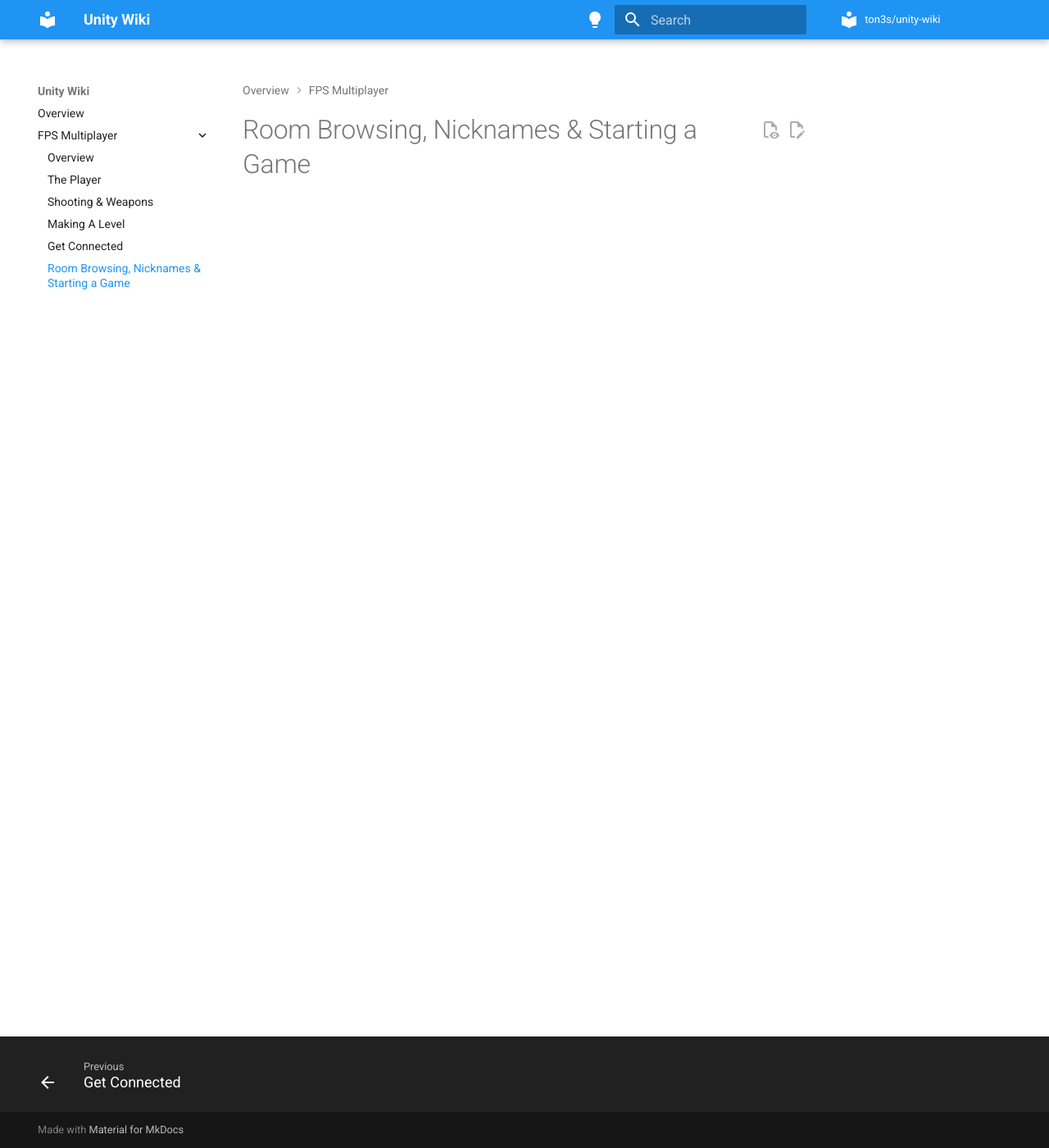
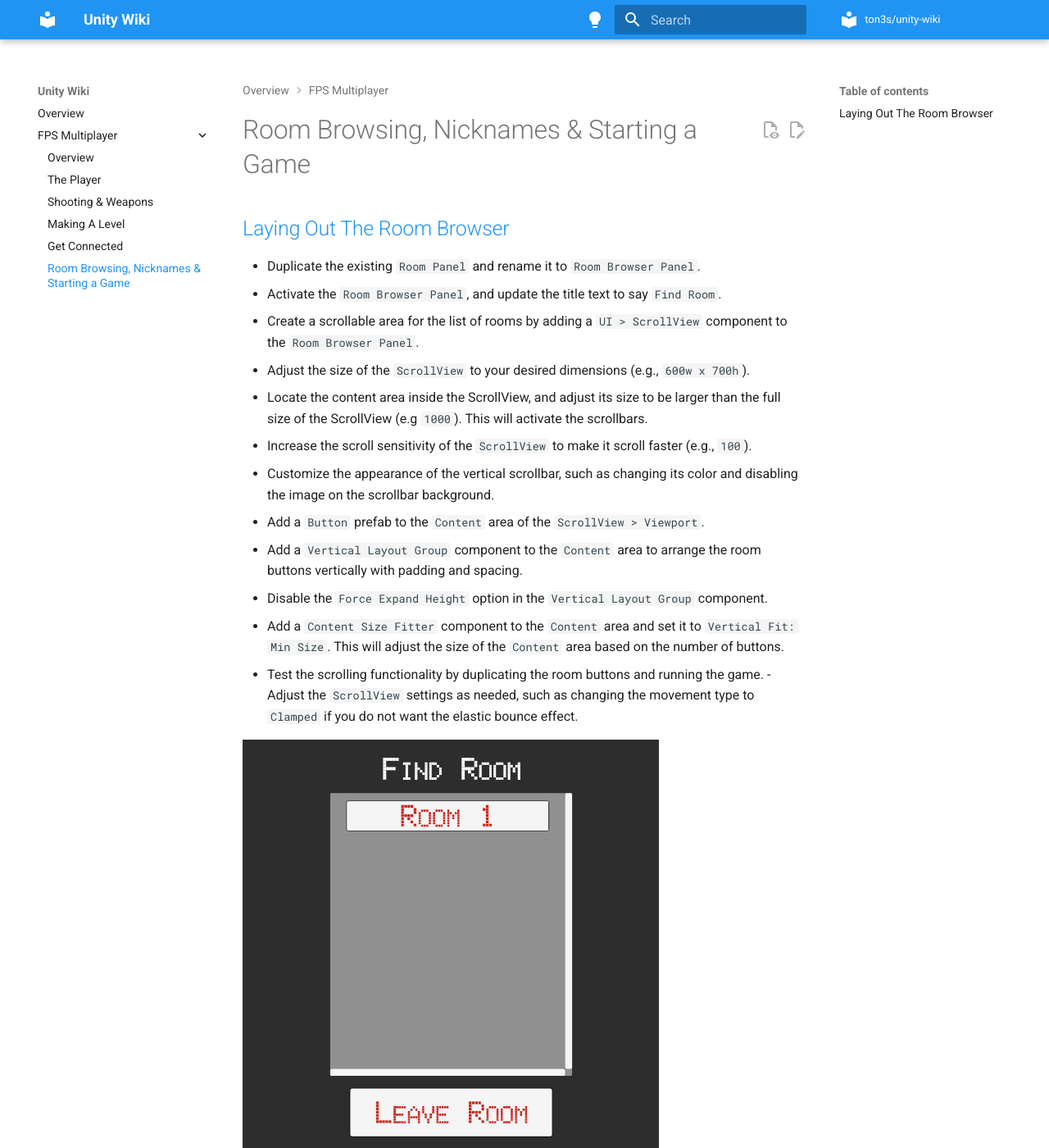
Before and after one commit to ton3s/unity-wiki, an MkDocs documentation site: the page built from docs/fps-multiplayer/starting-game.md, in a window 1280 px wide and 1400 px high. Shown: the whole window at 82% size. Built offline with MkDocs 1.6.1 and Material for MkDocs 9.7.7, drawn with Linux system fonts in a browser that asks for light colours.

Commit message:
Add video 40

```diff
--- a/docs/fps-multiplayer/starting-game.md
+++ b/docs/fps-multiplayer/starting-game.md
@@ -1 +1,18 @@
 # Room Browsing, Nicknames & Starting a Game
+
+## [Laying Out The Room Browser](https://www.udemy.com/course/unity-online-multiplayer/learn/lecture/25987986#questions)
+
+- Duplicate the existing `Room Panel` and rename it to `Room Browser Panel`.
+- Activate the `Room Browser Panel`, and update the title text to say `Find Room`.
+- Create a scrollable area for the list of rooms by adding a `UI > ScrollView` component to the `Room Browser Panel`.
+- Adjust the size of the `ScrollView` to your desired dimensions (e.g., `600w x 700h`).
+- Locate the content area inside the ScrollView, and adjust its size to be larger than the full size of the ScrollView (e.g `1000`). This will activate the scrollbars.
+- Increase the scroll sensitivity of the `ScrollView` to make it scroll faster (e.g., `100`).
+- Customize the appearance of the vertical scrollbar, such as changing its color and disabling the image on the scrollbar background.
+- Add a `Button` prefab to the `Content` area of the `ScrollView > Viewport`.
+- Add a `Vertical Layout Group` component to the `Content` area to arrange the room buttons vertically with padding and spacing.
+- Disable the `Force Expand Height` option in the `Vertical Layout Group` component.
+- Add a `Content Size Fitter` component to the `Content` area and set it to `Vertical Fit: Min Size`. This will adjust the size of the `Content` area based on the number of buttons.
+- Test the scrolling functionality by duplicating the room buttons and running the game. - Adjust the `ScrollView` settings as needed, such as changing the movement type to `Clamped` if you do not want the elastic bounce effect.
+
+![Room Browser](images/room-browser.png)
```
Also changed, not shown: docs/fps-multiplayer/images/room-browser.png (added).
